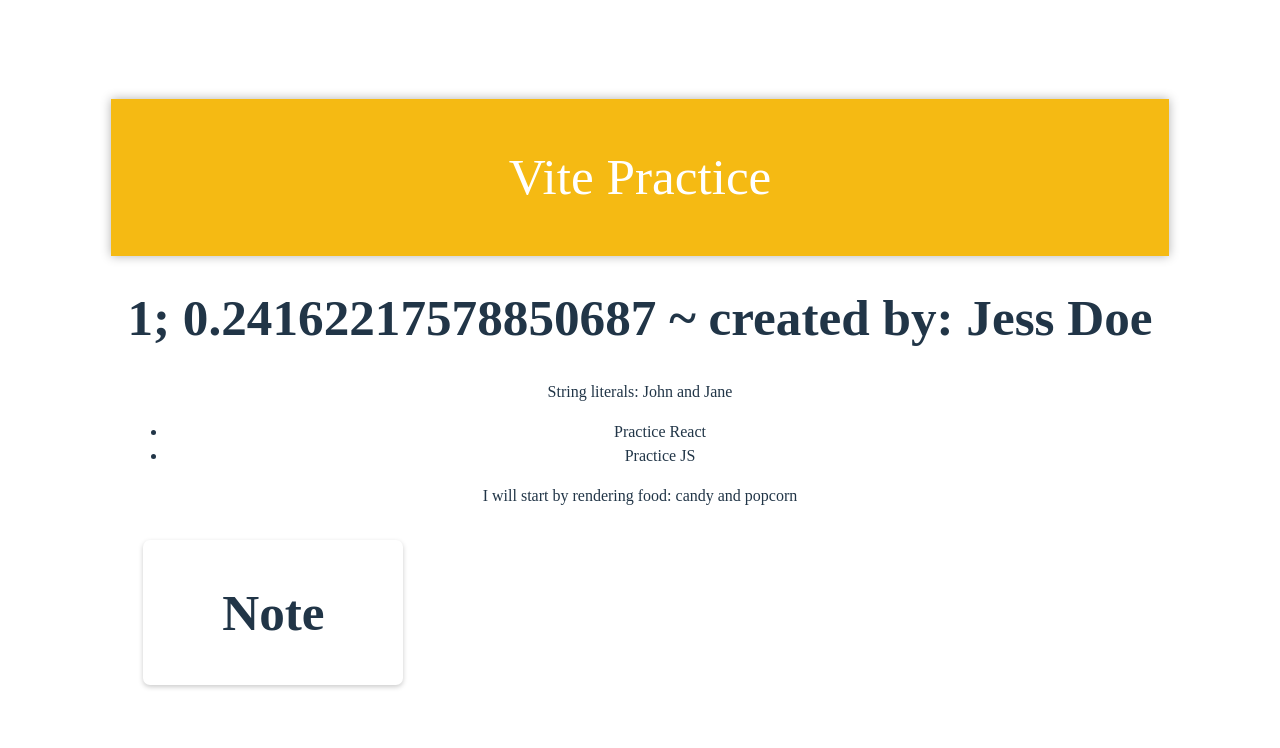
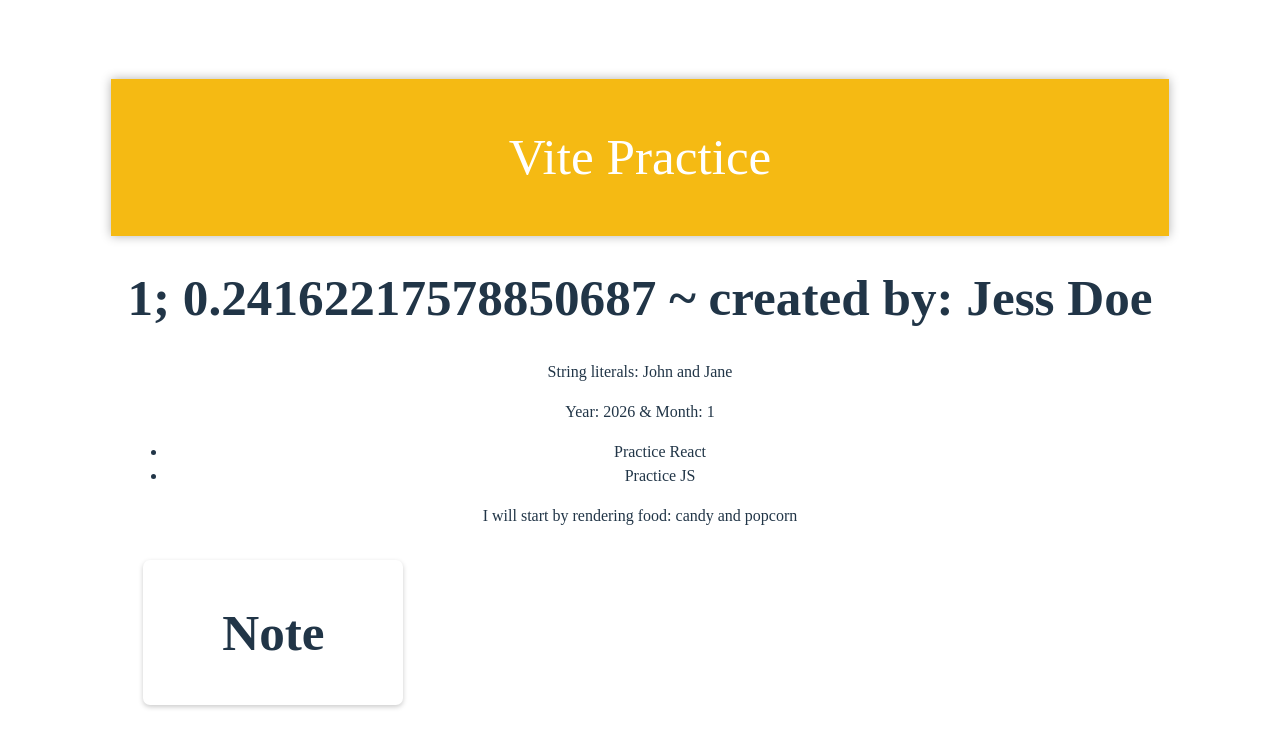
Before and after one commit to Jesskiroff/learn-vite-react, a React (Vite) app: page / in a window 1280 px wide. Shown: the top 748 px of the page. Built offline with nearby package versions, Linux system fonts and the light colour scheme.

Commit message:
add learning functions

```diff
--- a/src/App.jsx
+++ b/src/App.jsx
@@ -4,7 +4,7 @@
 import './App.css'
 import Header from './Header'
 import Note from './Note'
-import Footer from './Footer'
+import Footer from './footer' // Capital F if your file is Footer.jsx and idk why it's not capitaling
 
 const food = "candy and popcorn"
 
@@ -18,12 +18,16 @@
 const personTwo = "Jane"
 const myName = "Jess"
 const MyLastName = "Doe"
+const currentdate = new Date(2026, 1, 6)
+const year = currentdate.getFullYear()
+
 
   return (
     <div>
       <Header />
       <h1>{numb}; {Math.random()} ~ created by: {myName} {MyLastName}</h1>
       <p>String literals: {personOne} and {personTwo}</p>
+      <p>Year: {year} & Month: {currentdate.getMonth()}</p>
       <ul>
         <li>Practice React</li>
         <li>Practice JS</li>
```
